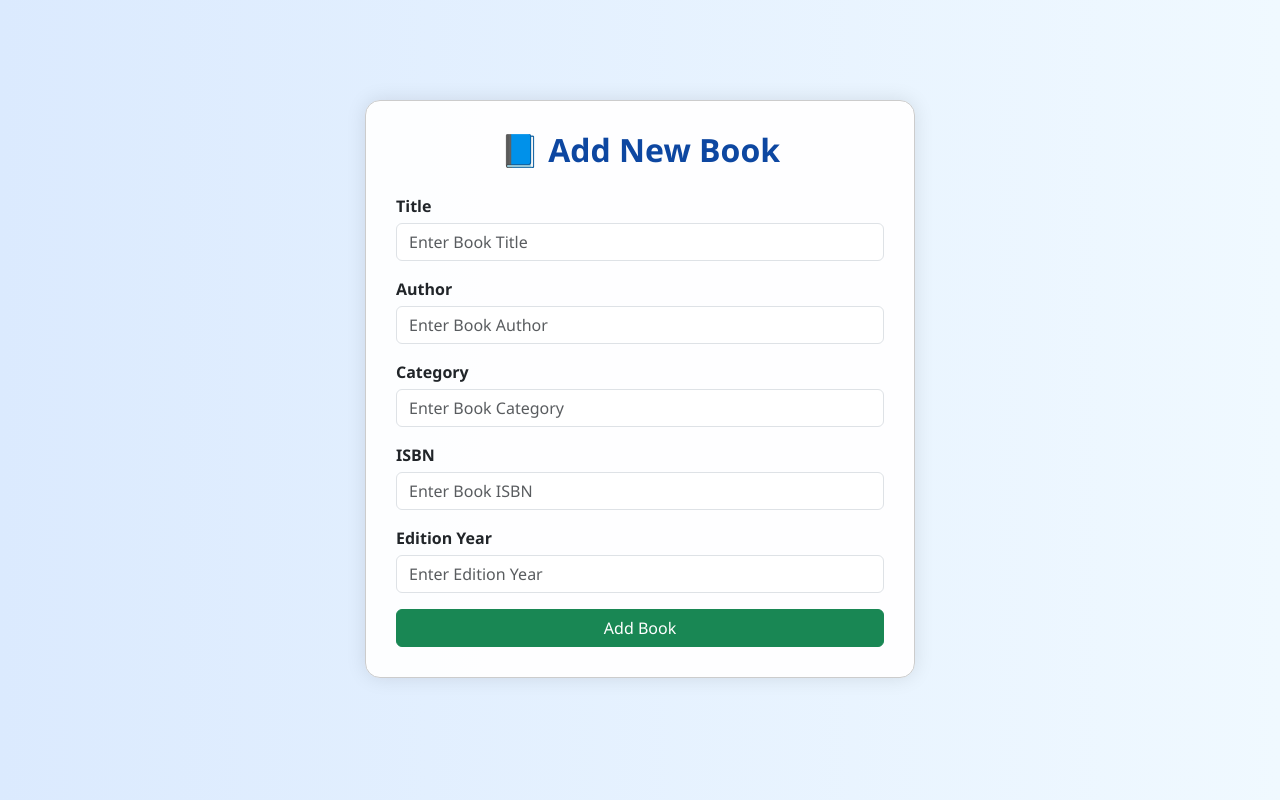
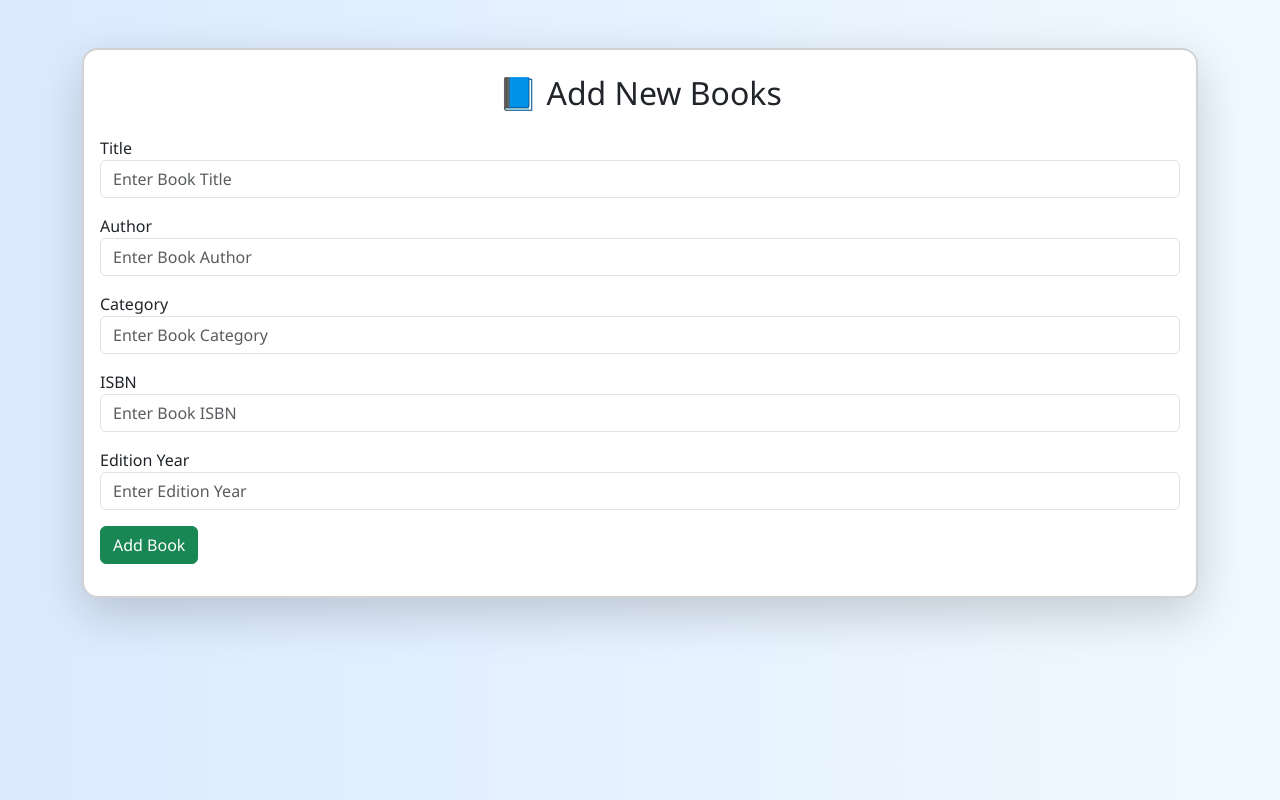
Before and after one commit to pmittal1805/Library-Management-System, a Flask app: page /add_books in a window 1280 px wide. Run offline with Flask 3, Linux system fonts and the light colour scheme; the visitor is signed in with stand-in values (Sample User, id 1).

Commit message:
change in templates

```diff
--- a/app.py
+++ b/app.py
@@ -81,6 +81,7 @@ def add_books():
                   (title, author, genre, isbn, year))
         conn.commit()
         conn.close()
+        flash("Book Added Successfully!",'success')
         return redirect('/books')
     return render_template('add_books.html')
 
--- a/templates/add_books.html
+++ b/templates/add_books.html
@@ -1,98 +1,22 @@
-<!-- <html>
+<html>
 
 <head>
     <title>AddBook</title>
     <link href="https://cdn.jsdelivr.net/npm/bootstrap@5.3.3/dist/css/bootstrap.min.css" rel="stylesheet">
     <script src="https://cdn.jsdelivr.net/npm/bootstrap@5.3.3/dist/js/bootstrap.bundle.min.js"></script>
-
+    <style>body {
+            background: linear-gradient(to right, #dbeafe, #f0f9ff);
+            font-family: 'Segoe UI', sans-serif;
+        }</style>
 </head>
 
 <body>
 
-    <div class="container" style="border: 2px black;">
-        <div class="card" style="border: 2px black;">
-            <div class="card-body" style="margin-top: 100px;  background-color: #ffffffb3; border: 2px solid #333;">
-
+    <div class="container" >
+        <div class="card mt-5 border-2 rounded-4 shadow-lg">
+            <h2 class="mt-4 text-blue-600 text-center">📘 Add New Books</h2>
+            <div class="card-body" >
                 <form action="/add_books" method="POST">
-                    <label for="title">Title:-</label>
-                    <input type="text" name="title" placeholder="Enter Book Title" required class="form-control">
-                    <br>
-                    <label for="author">Author:-</label>
-                    <input type="text" name="author" placeholder="Enter Book Author" required class="form-control">
-                    <br>
-                    <label for="genre">Category:-</label>
-                    <input type="text" name="genre" placeholder="Enter Book Category" required class="form-control">
-                    <br>
-                    <label for="isbn">ISBN:-</label>
-                    <input type="text" name="isbn" placeholder="Enter Book Isbn " required class="form-control">
-                    <br>
-                    <label for="year">Edition Year:-</label>
-                    <input type="text" name="year" placeholder="Enter Book Edition Year" required class="form-control">
-                    <br>
-                    <button type="submit" class="btn btn-success">Add Book</button>
-
-                </form>
-            </div>
-        </div>
-
-</body>
-</div>
-
-</html> -->
-
-<!DOCTYPE html>
-<html lang="en">
-
-<head>
-    <meta charset="UTF-8">
-    <title>Add Book</title>
-    <meta name="viewport" content="width=device-width, initial-scale=1.0">
-
-    <link href="https://cdn.jsdelivr.net/npm/bootstrap@5.3.3/dist/css/bootstrap.min.css" rel="stylesheet">
-    <script src="https://cdn.jsdelivr.net/npm/bootstrap@5.3.3/dist/js/bootstrap.bundle.min.js"></script>
-
-    <style>
-        body {
-            background: linear-gradient(to right, #dbeafe, #f0f9ff);
-            font-family: 'Segoe UI', sans-serif;
-        }
-
-        .addbook-card {
-            max-width: 550px;
-            margin: 100px auto;
-            background-color: rgba(255, 255, 255, 0.95);
-            padding: 30px;
-            border-radius: 15px;
-            box-shadow: 0 0 20px rgba(0, 0, 0, 0.1);
-            border: 1px solid #ccc;
-        }
-
-        .addbook-card h2 {
-            text-align: center;
-            color: #0d47a1;
-            margin-bottom: 25px;
-            font-weight: bold;
-        }
-
-        label {
-            font-weight: 600;
-            margin-bottom: 5px;
-        }
-
-        .btn-success {
-            width: 100%;
-            font-size: 16px;
-        }
-    </style>
-</head>
-
-<body>
-
-    <div class="container">
-        <div class="addbook-card">
-            <h2>📘 Add New Book</h2>
-
-            <form action="/add_books" method="POST">
                 <div class="mb-3">
                     <label for="title">Title</label>
                     <input type="text" name="title" class="form-control" placeholder="Enter Book Title" required>
@@ -120,9 +44,8 @@
 
                 <button type="submit" class="btn btn-success">Add Book</button>
             </form>
+            </div>
         </div>
-    </div>
 
 </body>
-
-</html>
+</div>
```
Also changed, not shown: templates/dashboard.html (+10 -35 lines).
